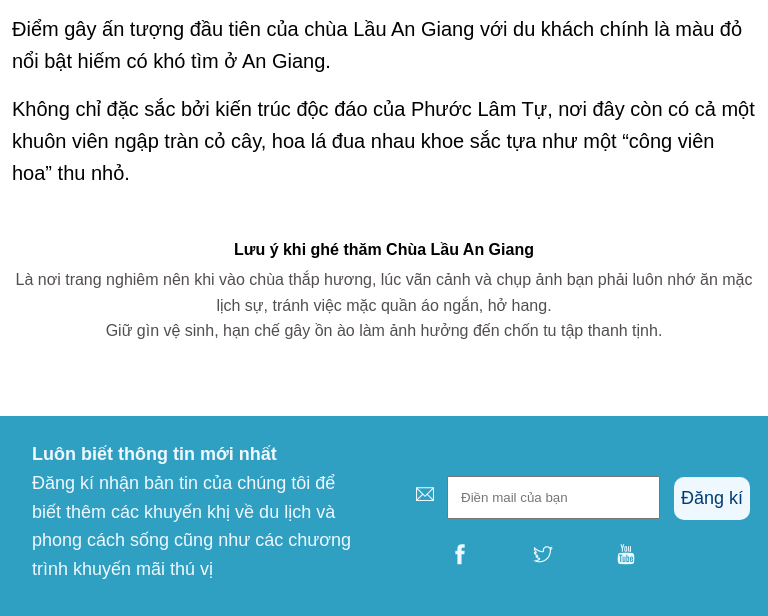
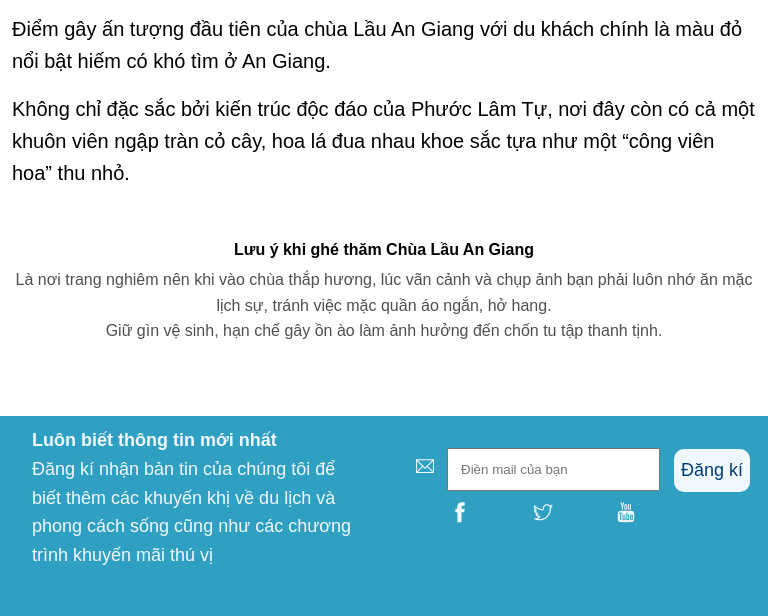
Before and after one commit to le-tuan1196/travel-mientay, a plain HTML site: page index.html in a window 768 px wide. Shown: the part 2860-3476 px from the top of the page. Drawn offline with Linux system fonts and the light colour scheme.

Commit message:
Update style.css

```diff
--- a/assets/css/style.css
+++ b/assets/css/style.css
@@ -311,6 +311,7 @@ html{
 
       .col-half{
         height: 100%;
+        padding: 10px 16px;
 
       }
 
```
